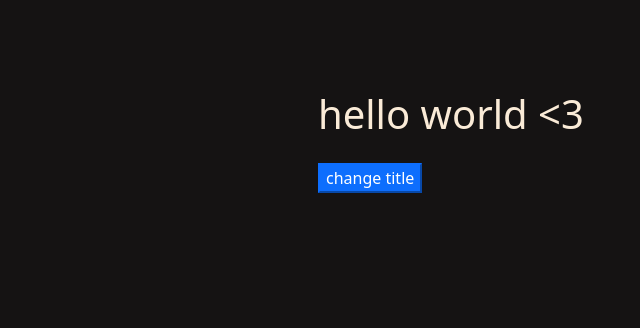
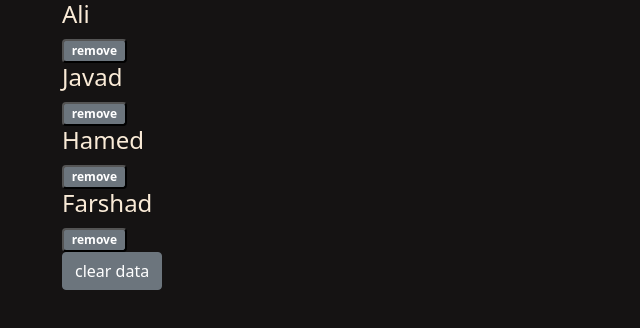
Before and after one commit to KiarashYavari/react_codes, a React (Create React App) app: page / in a window 1280 px wide. Shown: the top 328 px of the page, without its empty margins (20-660 px from the left). Built offline with nearby package versions, Linux system fonts and the light colour scheme.

Commit message:
use useState with an array state value

```diff
--- a/src/App.js
+++ b/src/App.js
@@ -1,10 +1,10 @@
-import UseStateExample from './UseStateExample';
+import UseStateWithArray from './UseStateWithArray';
 
 
 function App() {
   return (
     <div className="App">
-      <UseStateExample />
+      <UseStateWithArray />
     </div>
   );
 }
--- a/src/UseStateExample.js
+++ b/src/UseStateExample.js
@@ -1,5 +1,4 @@
-import React from 'react'
-import { useState } from 'react';
+import React, {useState} from 'react'
 import 'bootstrap/dist/css/bootstrap.min.css';
 
 
--- /dev/null
+++ b/src/UseStateWithArray.js
@@ -0,0 +1,34 @@
+import React, {useState} from 'react';
+import 'bootstrap/dist/css/bootstrap.min.css';
+
+
+const data = [
+    {id:1, name: 'Ali'},
+    {id:2, name: 'Javad'},
+    {id:3, name: 'Hamed'},
+    {id:4, name: 'Farshad'}
+  ];
+
+const UseStateWithArray = () => {
+    const [people, setPeople] = useState(data);
+    const person_remove_hndl = (id) => {
+        let new_people = people.filter((person)=>person.id != id);
+        setPeople(new_people);
+    }
+    return (
+        <div className='container'>
+            {people.map((person)=>{
+                    const {id, name} = person;
+                    return(
+                        <div key={id} className="names-list">
+                            <h4>{name}</h4>
+                            <button  className="badge bg-secondary" id="list-remove-btn" onClick={()=>person_remove_hndl(id)}>remove</button>
+                        </div>
+                    );
+                })}
+            <button onClick={()=>{setPeople([])}} className="btn btn-secondary" id="claer-data-btn">clear data</button>
+        </div>
+    );
+};
+
+export default UseStateWithArray
```
